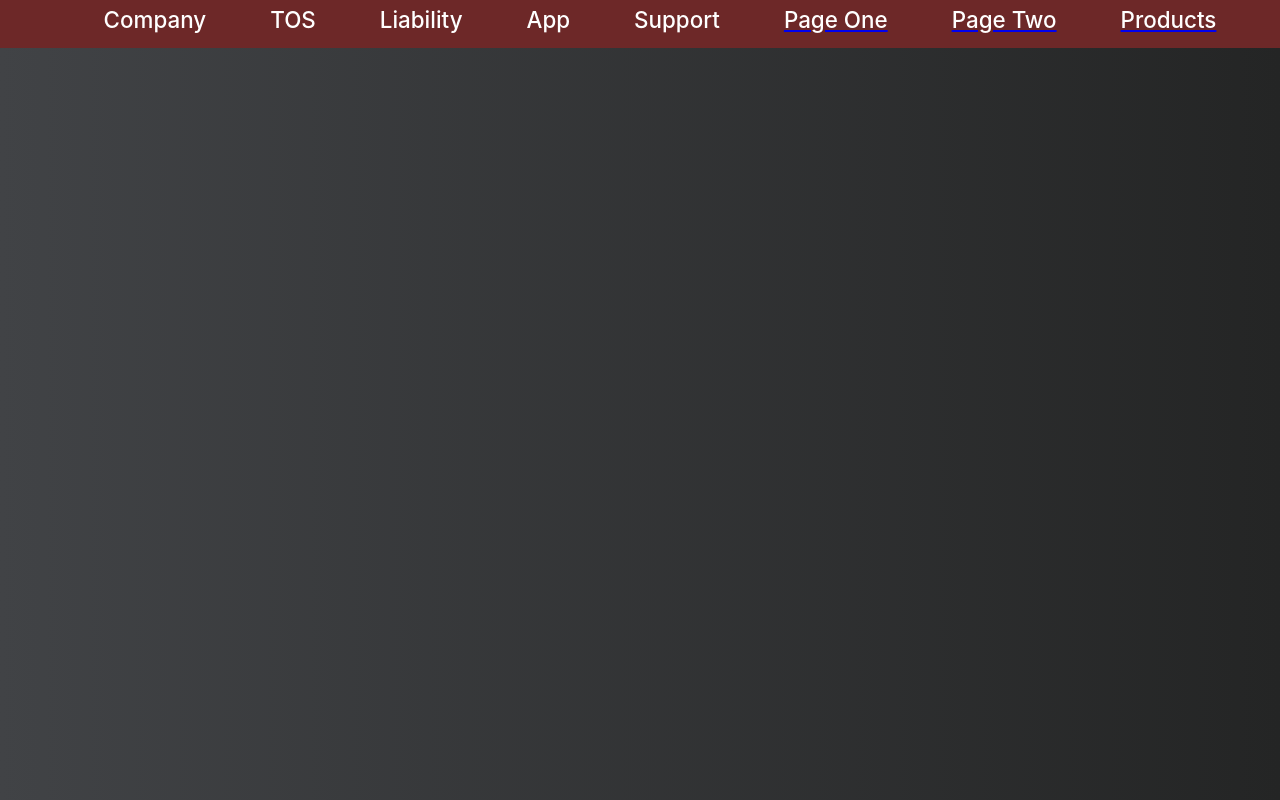
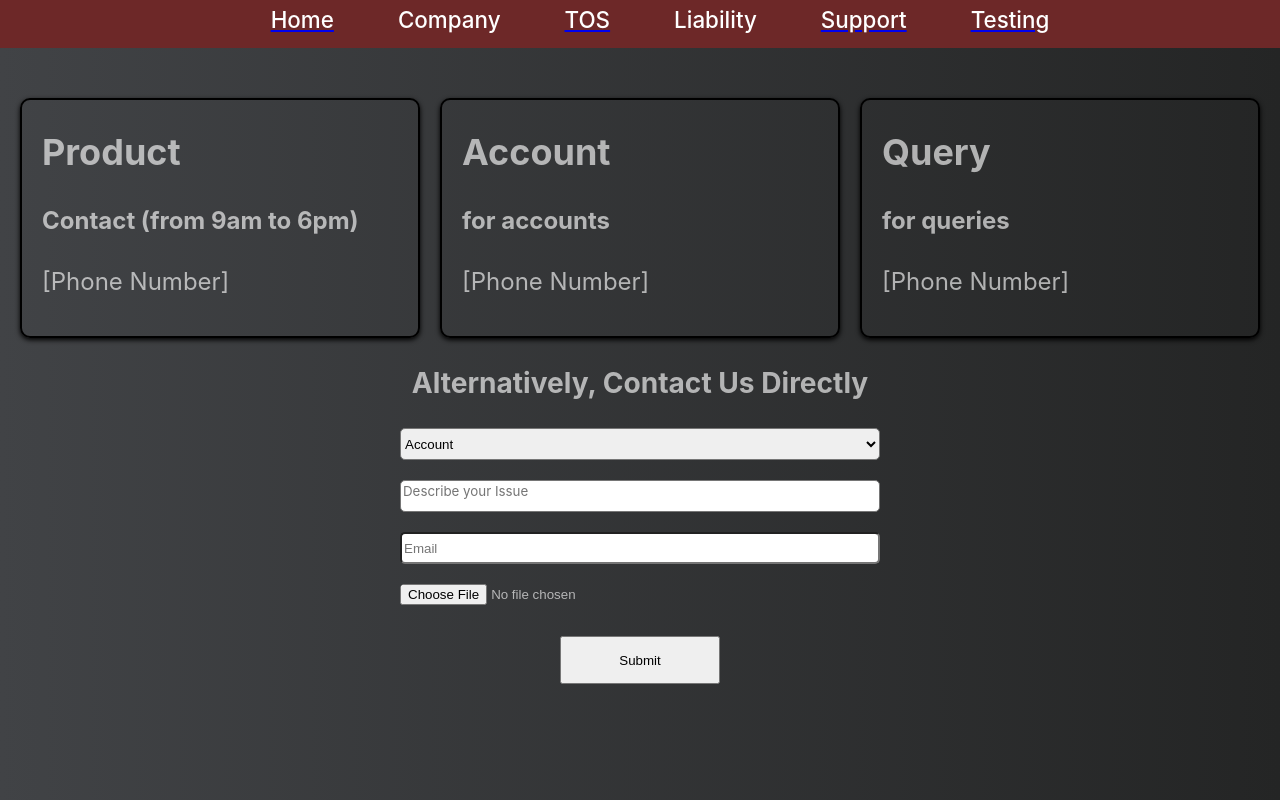
Before and after one commit to AroonSalotra/superhero-formula-site, a React (Create React App) app: page /support in a window 1280 px wide. Built offline with nearby package versions, Linux system fonts and the light colour scheme.

Commit message:
add support sections with forms

```diff
--- a/src/App.js
+++ b/src/App.js
@@ -6,8 +6,8 @@ import Featured from './Featured';
 import Products1 from './Products-1';
 import Products2 from './Products-2';
 import CompanyBanner from './CompanyBanner';
-import Support from './Support';
 import Footer from './Footer';
+import Support from './Support/Support';
 
 import { BrowserRouter as Router, Route, Switch } from 'react-router-dom';
 import { useState } from 'react';
@@ -30,13 +30,11 @@ const App = () => {
       alt="Firestarter" />,
     <img src="https://images.unsplash.com/photo-1635166304271-04931640a450?ixlib=rb-1.2.1&ixid=MnwxMjA3fDB8MHxwaG90by1wYWdlfHx8fGVufDB8fHx8&auto=format&fit=crop&w=1740&q=80"
       alt="Featured" />,
-    <img src="https://images.pexels.com/photos/2091316/pexels-photo-2091316.jpeg?auto=compress&cs=tinysrgb&w=1260&h=750&dpr=1"
-      alt="Plane" />,
   ]
 
   const PRODUCTS = [
     // { title: "Featured Products", text: "Browse our wide range", imgUrl: IMAGES[0], classType: "spanTwo", index: 0 },
-    { title: "Super-Speed v4", text: "No car? no problem!", imgUrl: IMAGES[0], index: 0 },
+    { title: "Super-Speed v4", text: "", imgUrl: IMAGES[0], index: 0 },
     { title: "Fibre-Grower Alpha 1", text: "", imgUrl: IMAGES[1], index: 1 },
     { title: "Bob's Brain Capacity", text: "", imgUrl: IMAGES[2], index: 2 },
     { title: "Haptic Reflexors", text: "", imgUrl: IMAGES[3], index: 3 },
@@ -46,7 +44,6 @@ const App = () => {
 
 
   return (
-
     <Router>
       <Navbar />
       <Switch>
@@ -55,7 +52,6 @@ const App = () => {
           <Products1 setIndex={setIndex} PRODUCTS={PRODUCTS} IMAGES={IMAGES} />
           <Products2 />
           <CompanyBanner />
-          {/* <Support/> */}
           <Footer />
         </Route>
       </Switch>
@@ -67,12 +63,18 @@ const App = () => {
       </Switch>
 
       <Switch>
+        <Route exact path="/support">
+          {/* <SupportForm /> */}
+          <Support/>
+        </Route>
+      </Switch>
+
+      <Switch>
         <Route exact path="/products">
           <ViewProducts index={index} PRODUCTS={PRODUCTS} IMAGES={IMAGES} />
         </Route>
       </Switch>
     </Router>
-
   );
 }
 
--- a/src/Navbar.jsx
+++ b/src/Navbar.jsx
@@ -7,8 +7,19 @@ const Navbar = (props) => {
 
 
     const listItems = [
-        "Company", "TOS", "Liability", "App", "Support"
+        "Home", "Company", "TOS", "Liability", "App", "Support"
     ]
+
+    const test = [
+        { text: "Home", page: "/", id: 1 },
+        { text: "Company", id: 2 },
+        { text: "TOS", page: "/two", id: 3 },
+        { text: "Liability", id: 4 },
+        { text: "Support", page: "/support", id: 5 }
+    ]
+
+    test.push({text: "Testing", id: "Testing", page: "/products"})
+
 
     const handleClick = () => {
         if (display == "none") {
@@ -31,22 +42,27 @@ const Navbar = (props) => {
     return (
         <div id="Navbar">
             <div id="desktopNavbar">
-                <ul>
+                {/* <ul>
                     {listItems.map((elem) =>
                         <li key={elem}>{elem}</li>
                     )}
                     <Link to="/"><li>Page One</li></Link>
-                    <Link to="/two"><li>Page Two</li></Link>
                     <Link to="/products"><li>Products</li></Link>
+                </ul> */}
+
+                <ul>
+                    {test.map(({ text, page, id }) => (
+                        page ? <Link to={page} key={id}><li>{text}</li></Link> : <li key={id}>{text}</li>
+                    ))}
                 </ul>
             </div>
 
             <i className="mobileIcon fa-solid fa-bars" onClick={() => handleClick()}></i>
 
-            <div id="mobileNavbar" style={{ display: display  }}>
+            <div id="mobileNavbar" style={{ display: display }}>
                 <ul>
                     {listItems.map((elem) =>
-                        <li key={elem} style={{height: "1px"}}> {elem}</li>
+                        <li key={elem} style={{ height: "1px" }}> {elem}</li>
                     )}
                 </ul>
             </div>
--- a/src/Products-2.jsx
+++ b/src/Products-2.jsx
@@ -21,7 +21,6 @@ const Products2 = () => {
                 <div key={title} id={id} >
                     <h2 className={classTitle}>{title}</h2>
                     <h3 className={classText}>{text}</h3>
-                    {/* {IMAGES} */}
                     <img src={img} alt="" key={id}/>
                 </div>
             )}
--- a/src/Support.jsx
+++ /dev/null
@@ -1,10 +0,0 @@
-const Support = (props) => {
-    return (
-        <div className="banner">
-            <img src={props.imgUrl} alt="" />
-            <p>COMPANY SUPPORT TEXT</p>
-        </div>
-    )
-}
-
-export default Support
--- /dev/null
+++ b/src/Support/Support.jsx
@@ -0,0 +1,15 @@
+import SupportForm from "./SupportForm";
+import SupportBlock from "./SupportBlock";
+
+const Support = () => {
+    return (<div>
+        <div className="supportContainer">
+            <SupportBlock title="Product" description="Contact (from 9am to 6pm)" link="[Phone Number]" />
+            <SupportBlock title="Account" description="for accounts" link="[Phone Number]" />
+            <SupportBlock title="Query" description="for queries" link="[Phone Number]" />
+        </div>
+        <SupportForm title="Alternatively, Contact Us Directly" />
+    </div>);
+}
+
+export default Support;
--- /dev/null
+++ b/src/Support/SupportBlock.jsx
@@ -0,0 +1,12 @@
+const SupportBlock = (props) => {
+    return (
+        <div>
+            <h2>{props.title}</h2>
+            <h4>{props.description}</h4>
+            <p>{props.link}</p>
+        </div>
+
+     );
+}
+
+export default SupportBlock;
--- /dev/null
+++ b/src/Support/SupportForm.jsx
@@ -0,0 +1,23 @@
+const SupportForm = (props) => {
+    return (
+        <div>
+            <h3>
+                {props.title}
+            </h3>
+            <form action="" className="supportForm">
+                <select name="" id="supportSelect">
+                    <option value="" disabled>Type of Problem</option>
+                    <option value="">Account</option>
+                    <option value="">Product</option>
+                    <option value="">Query</option>
+                </select>
+                <textarea name="" id="supportText" cols="30" rows="10" placeholder="Describe your Issue" required/>
+                <input type="email" name="email" id="supportEmail" placeholder="Email" required />
+                <input type="file" name="file" id="supportFile" />
+                <button type="submit" id="supportSubmit">Submit</button>
+            </form>
+        </div>
+    )
+}
+
+export default SupportForm
--- a/src/ViewProducts.jsx
+++ b/src/ViewProducts.jsx
@@ -37,6 +37,15 @@ const ViewProducts = ({ index, PRODUCTS, IMAGES }) => {
                 </div>
                 <button>Apply For Testing Now</button>
             </div>
+
+            <div className="productsViewSuggested">
+                <h2>Suggested Products</h2>
+                <div className="productsViewSuggestedImg">
+                <img src="https://via.placeholder.com/200x200?text=Image" alt="" />
+                <img src="https://via.placeholder.com/200x200?text=Image" alt="" />
+                <img src="https://via.placeholder.com/200x200?text=Image" alt="" />
+                </div>
+            </div>
         </div>
     );
 }
--- a/src/index.css
+++ b/src/index.css
@@ -5,6 +5,11 @@
 
 :root {
   --gra-a: linear-gradient(to right, #485563, #29323c);
+  --gra-b: linear-gradient(to right, #414346, #242525);
+
+  --fonts: apple-system, BlinkMacSystemFont, 'Segoe UI', 'Roboto', 'Oxygen',
+  'Ubuntu', 'Cantarell', 'Fira Sans', 'Droid Sans', 'Helvetica Neue',
+  sans-serif;
 }
 
 * {
@@ -16,21 +21,23 @@ body {
   margin: 0;
   padding: 0;
   text-align: center;
-  font-family: -apple-system, BlinkMacSystemFont, 'Segoe UI', 'Roboto', 'Oxygen',
-    'Ubuntu', 'Cantarell', 'Fira Sans', 'Droid Sans', 'Helvetica Neue',
-    sans-serif;
+  font-family: var(--fonts);
   font-size: 1.5rem;
   -webkit-font-smoothing: antialiased;
   -moz-osx-font-smoothing: grayscale;
   /* background-color: rgb(104, 102, 102); */
-  background: linear-gradient(to right, #414346, #242525); /* W3C, IE 10+/ Edge, Firefox 16+, Chrome 26+, Opera 12+, Safari 7+ */
-
-
+  background: var(--gra-b);
+  /* W3C, IE 10+/ Edge, Firefox 16+, Chrome 26+, Opera 12+, Safari 7+ */
+  color: rgba(255, 255, 255, 0.637);
 }
 
 code {
   font-family: source-code-pro, Menlo, Monaco, Consolas, 'Courier New',
     monospace;
+}
+
+textarea {
+  font-family: var(--fonts);
 }
 
 .mobileIcon {
@@ -227,9 +234,9 @@ code {
 .products2Container img {
   height: 20rem;
   width: 20rem;
-  /* box-shadow: 0 0 0 5px rgb(0, 0, 0); */
-  border: 4px solid;
-  border-color: rgba(0, 0, 0, 0.555);
+  /* border: 4px solid;
+  border-color: rgba(0, 0, 0, 0.555); */
+  box-shadow: 0 5px 5px 1px black;
   border-radius: 10px;
 }
 
@@ -274,9 +281,7 @@ code {
 .productsViewContent {
   display: flex;
   justify-content: center;
-
 }
-
 
 .productsViewContent p {
   padding-left: 2rem;
@@ -293,14 +298,28 @@ code {
 #productsViewText {
   width: 30rem;
   text-align: left;
+}
 
+.productsViewSuggested {
+  transform: translateY(3rem);
+}
+
+.productsViewSuggestedImg {
+  display: flex;
+  justify-content: center;
+  /* transform: translateY(5rem); */
+  gap: 20px;
+  /* border: 3px solid red; */
+}
+
+.productsViewSuggested img {
+  height: 20rem;
 }
 
 .productsDisplay {
   background-color: rgba(255, 0, 0, 0.315);
   height: 40rem;
   width: 40rem;
-
 }
 
 #img-one {
@@ -315,6 +334,61 @@ code {
   filter: hue-rotate(140deg);
 }
 
+.supportForm {
+  display: flex;
+  flex-direction: column;
+  /* justify-content: center; */
+  align-items: center;
+  margin: auto;
+  /* width: 20rem; */
+  gap: 20px;
+}
+
+#supportText {
+  resize: none;
+}
+
+.supportContainer {
+  padding-top: 50px;
+  display: grid;
+  grid-template-columns: repeat(3, 25rem);
+  justify-content: center;
+  gap: 20px;
+}
+
+.supportContainer div {
+  height: 15rem;
+  width: 25rem;
+  border-radius: 10px;
+  text-align: left;
+  padding-left: 20px;
+  border: 2px solid black;
+  box-shadow: 0 2px 5px 0 black;
+}
+
+.supportContainer h2 {
+
+}
+
+.supportContainer h3 {
+
+}
+
+.supportContainer p {
+
+}
+
+#supportSubmit {
+  width: 10rem;
+  height: 3rem;
+}
+
+#supportSelect, #supportEmail, #supportFile, #supportText {
+  width: 30rem;
+  height: 2rem;
+  border-radius: 5px;
+}
+
 #footer {
   display: flex;
   justify-content: center;
@@ -322,6 +396,7 @@ code {
   transform: translateY(30rem);
   text-align: left;
   background: var(--gra-a);
+  font-size: 1.2rem;
 }
 
 #footer ul {
@@ -332,7 +407,6 @@ code {
 #footer ul :nth-child(1) {
   font-weight: 700;
 }
-
 
 #mobileNavbar {
   /* display: none; */
@@ -418,9 +492,7 @@ code {
     padding-left: 3rem;
   }
 
-  .productsViewContent img {
-    /* width: 200px; */
-  }
+  .productsViewContent img {}
 
   .productsViewContainer button {
     position: relative;
@@ -431,8 +503,7 @@ code {
 
   .productsViewContainer img {}
 
-  #bannerContainer {
-  }
+  #bannerContainer {}
 
   #bannerImg-2 {
     display: none;
```
